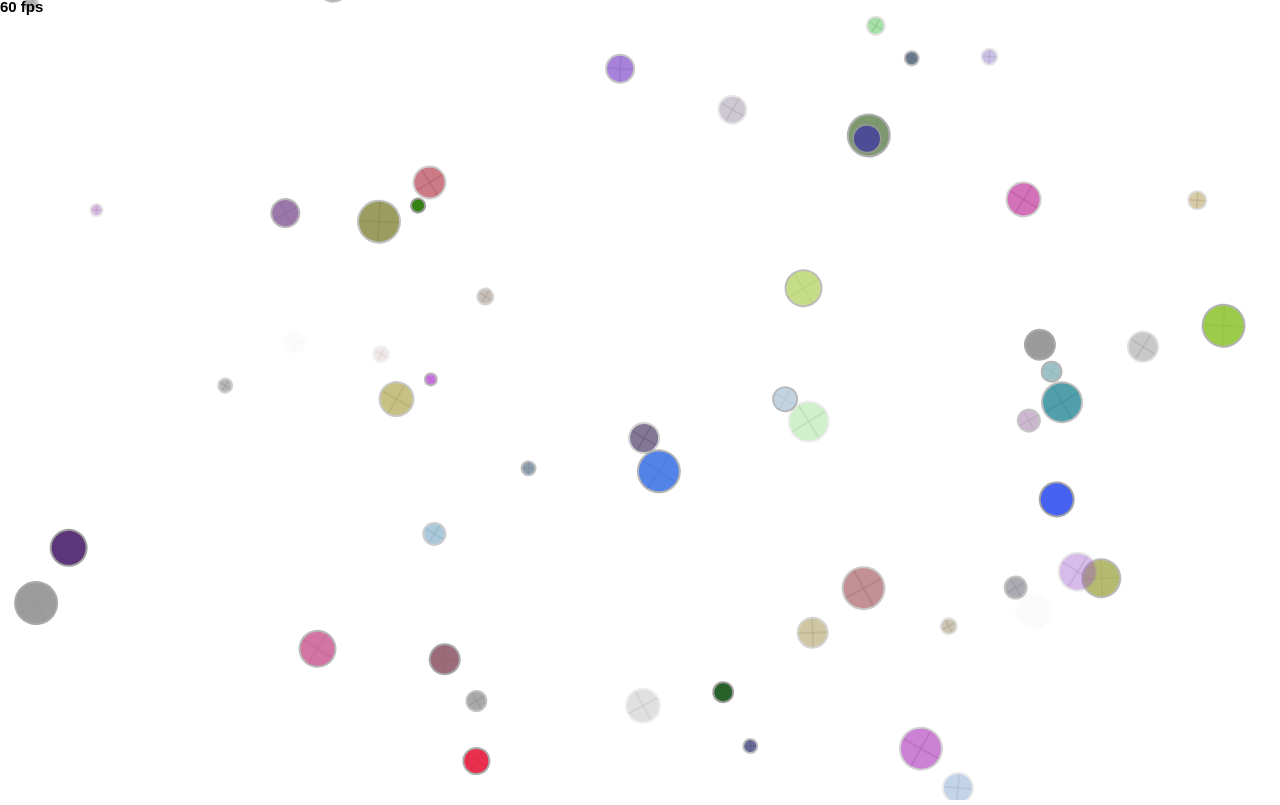
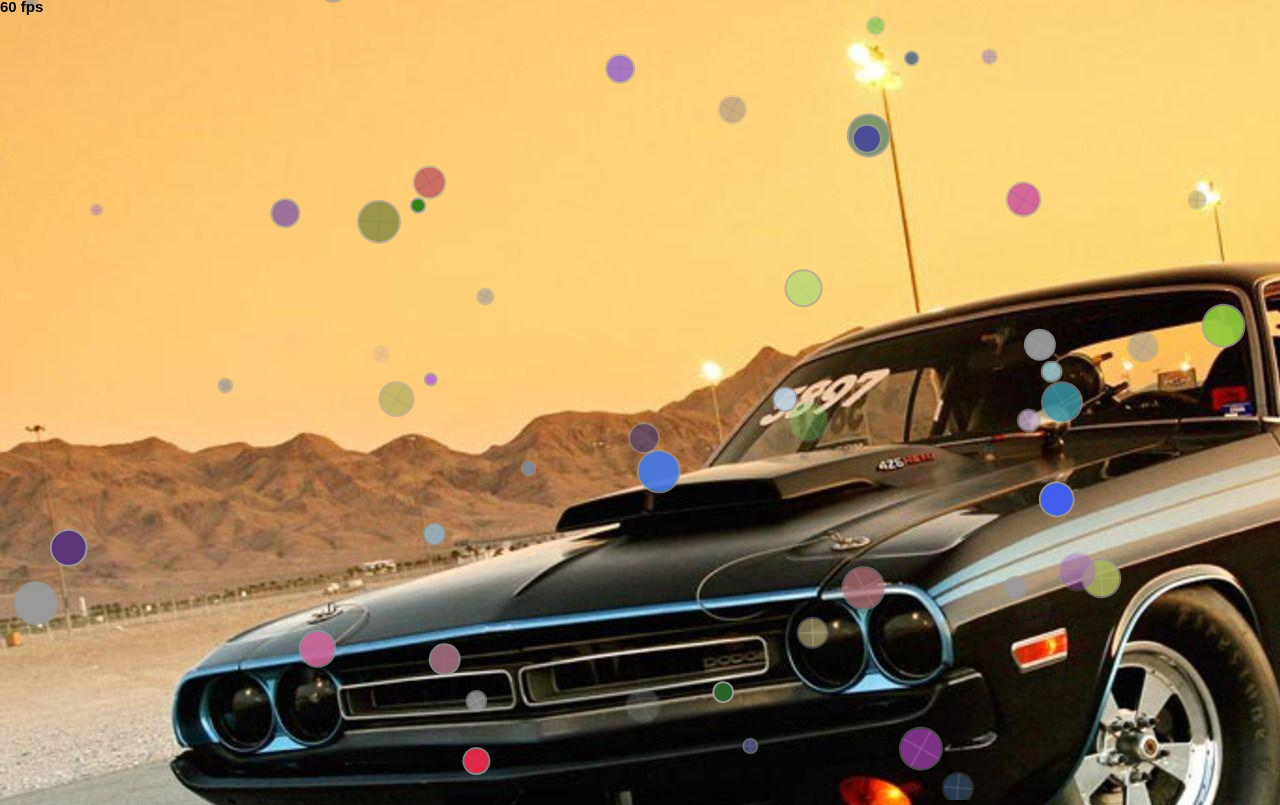
Before and after one commit to ethanphillips1/ethanphillips1.github.io, a website: page projects/circularity/index.html in a window 1280 px wide. Drawn offline with Linux system fonts and the light colour scheme.

Commit message:
add bg img

```diff
--- a/projects/circularity/index.html
+++ b/projects/circularity/index.html
@@ -23,8 +23,9 @@
         <script src="js/init.js"></script>
 
         <style type="text/css">
-            background: url("img/car2.jpg") no-repeat center;
-            background-color: #cccccc;
+            body {
+                background-image: url(img/car2.jpg);
+            }
         </style>
     </head>
     <body>
```
